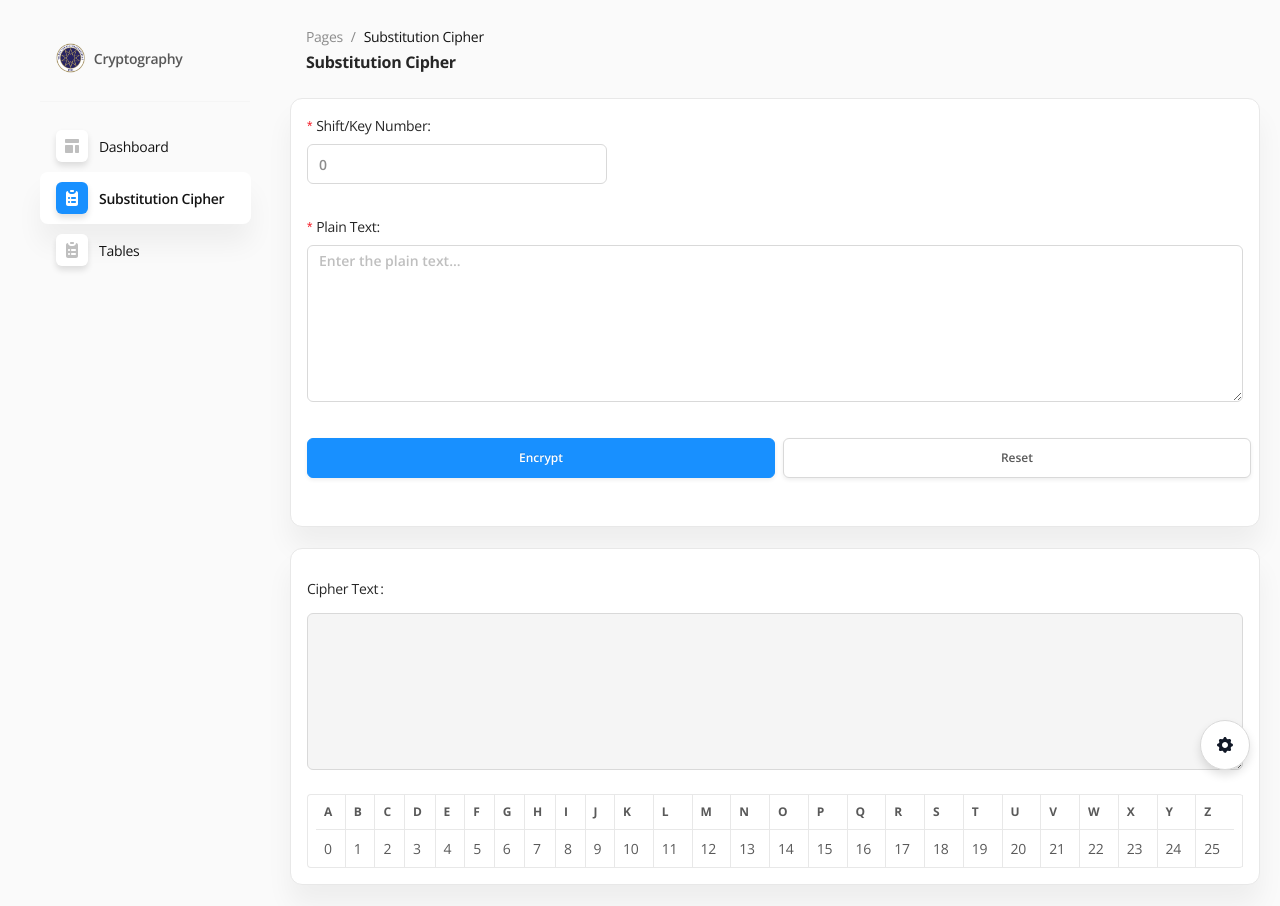
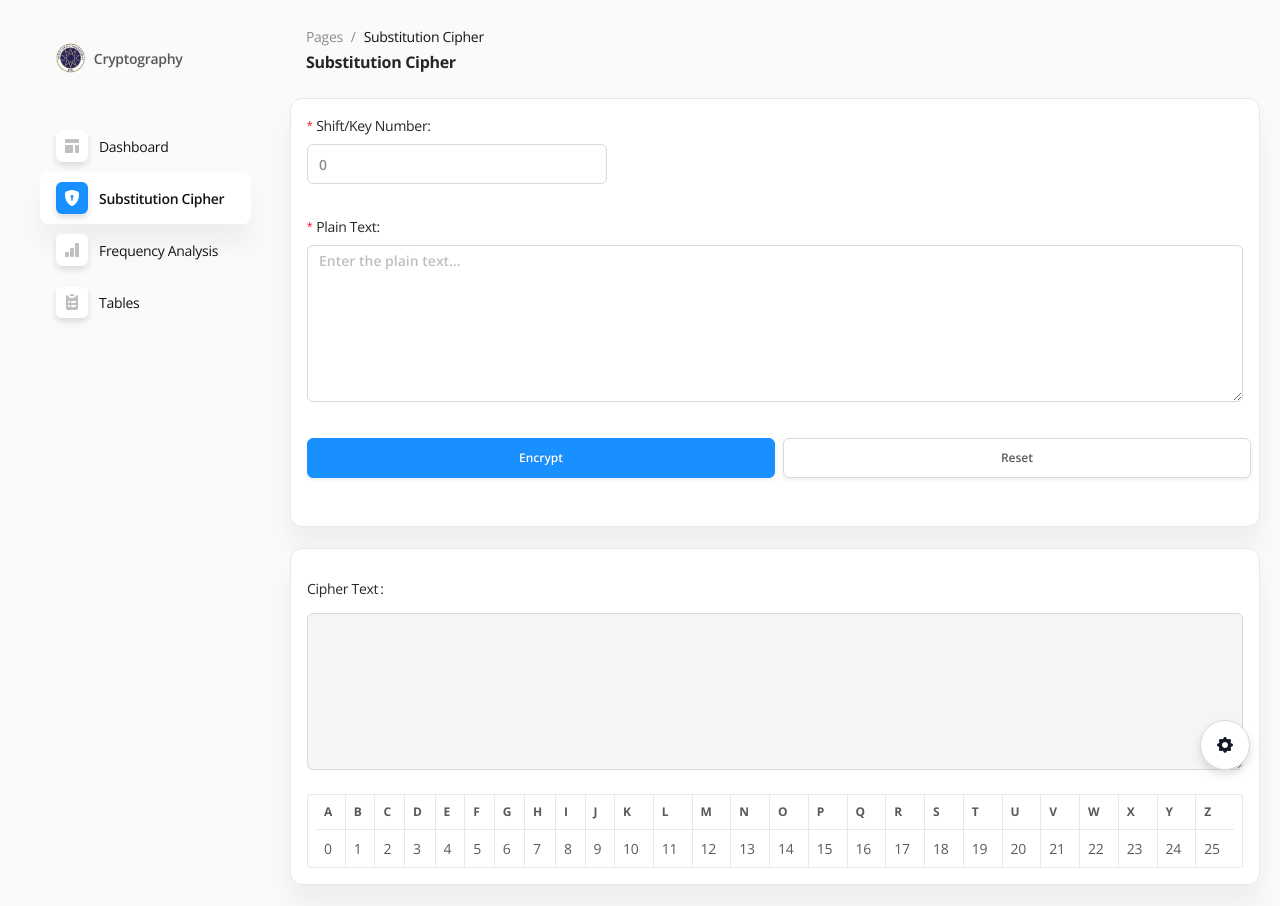
Before and after one commit to WakabayashiG/cryptography-algorithms, a Vue app: page /#/substitutionCipher in a window 1280 px wide. Built offline with nearby package versions, Linux system fonts and the light colour scheme; what vue-github-buttons would draw is missing.

Commit message:
FrequencyAnalysis init

```diff
--- a/src/components/Sidebars/DashboardSidebar.vue
+++ b/src/components/Sidebars/DashboardSidebar.vue
@@ -35,12 +35,18 @@
         <a-menu-item>
           <router-link to="/substitutionCipher">
 						<span class="icon">
-							<svg width="20" height="20" viewBox="0 0 20 20" fill="none" xmlns="http://www.w3.org/2000/svg">
-								<path d="M9 2C8.44772 2 8 2.44772 8 3C8 3.55228 8.44772 4 9 4H11C11.5523 4 12 3.55228 12 3C12 2.44772 11.5523 2 11 2H9Z" fill="#111827"/>
-								<path fill-rule="evenodd" clip-rule="evenodd" d="M4 5C4 3.89543 4.89543 3 6 3C6 4.65685 7.34315 6 9 6H11C12.6569 6 14 4.65685 14 3C15.1046 3 16 3.89543 16 5V16C16 17.1046 15.1046 18 14 18H6C4.89543 18 4 17.1046 4 16V5ZM7 9C6.44772 9 6 9.44772 6 10C6 10.5523 6.44772 11 7 11H7.01C7.56228 11 8.01 10.5523 8.01 10C8.01 9.44772 7.56228 9 7.01 9H7ZM10 9C9.44772 9 9 9.44772 9 10C9 10.5523 9.44772 11 10 11H13C13.5523 11 14 10.5523 14 10C14 9.44772 13.5523 9 13 9H10ZM7 13C6.44772 13 6 13.4477 6 14C6 14.5523 6.44772 15 7 15H7.01C7.56228 15 8.01 14.5523 8.01 14C8.01 13.4477 7.56228 13 7.01 13H7ZM10 13C9.44772 13 9 13.4477 9 14C9 14.5523 9.44772 15 10 15H13C13.5523 15 14 14.5523 14 14C14 13.4477 13.5523 13 13 13H10Z" fill="#111827"/>
-							</svg>
+              <svg xmlns="http://www.w3.org/2000/svg" width="16" height="16" fill="currentColor" class="bi bi-shield-lock-fill" viewBox="0 0 16 16"> <path fill-rule="evenodd" d="M8 0c-.69 0-1.843.265-2.928.56-1.11.3-2.229.655-2.887.87a1.54 1.54 0 0 0-1.044 1.262c-.596 4.477.787 7.795 2.465 9.99a11.777 11.777 0 0 0 2.517 2.453c.386.273.744.482 1.048.625.28.132.581.24.829.24s.548-.108.829-.24a7.159 7.159 0 0 0 1.048-.625 11.775 11.775 0 0 0 2.517-2.453c1.678-2.195 3.061-5.513 2.465-9.99a1.541 1.541 0 0 0-1.044-1.263 62.467 62.467 0 0 0-2.887-.87C9.843.266 8.69 0 8 0zm0 5a1.5 1.5 0 0 1 .5 2.915l.385 1.99a.5.5 0 0 1-.491.595h-.788a.5.5 0 0 1-.49-.595l.384-1.99A1.5 1.5 0 0 1 8 5z"/> </svg>
+            </span>
+            <span class="label">Substitution Cipher</span>
+          </router-link>
+        </a-menu-item>
+
+        <a-menu-item>
+          <router-link to="/frequencyAnalysis">
+						<span class="icon">
+              <svg xmlns="http://www.w3.org/2000/svg" width="16" height="16" fill="currentColor" class="bi bi-bar-chart-fill" viewBox="0 0 16 16"> <path d="M1 11a1 1 0 0 1 1-1h2a1 1 0 0 1 1 1v3a1 1 0 0 1-1 1H2a1 1 0 0 1-1-1v-3zm5-4a1 1 0 0 1 1-1h2a1 1 0 0 1 1 1v7a1 1 0 0 1-1 1H7a1 1 0 0 1-1-1V7zm5-5a1 1 0 0 1 1-1h2a1 1 0 0 1 1 1v12a1 1 0 0 1-1 1h-2a1 1 0 0 1-1-1V2z"/> </svg>
 						</span>
-            <span class="label">Substitution Cipher</span>
+            <span class="label">Frequency Analysis</span>
           </router-link>
         </a-menu-item>
 
--- a/src/router/index.js
+++ b/src/router/index.js
@@ -14,6 +14,13 @@ let routes = [
 		name: 'Home',
 		redirect: '/dashboard',
 	},
+	{
+		path: '/frequencyAnalysis',
+		name: 'Frequency Analysis',
+		layout: "dashboard",
+		component: () => import('../views/FrequencyAnalysis.vue'),
+	},
+
 	{
 		path: '/substitutionCipher',
 		name: 'Substitution Cipher',
--- /dev/null
+++ b/src/views/FrequencyAnalysis.vue
@@ -0,0 +1,23 @@
+<template>
+  <div>
+
+  </div>
+</template>
+
+<script>
+
+export default {
+  name: "FrequencyAnalysis",
+
+  data() {
+    return {
+    };
+  },
+
+  methods: {
+  }
+}
+</script>
+
+<style scoped>
+</style>
```
